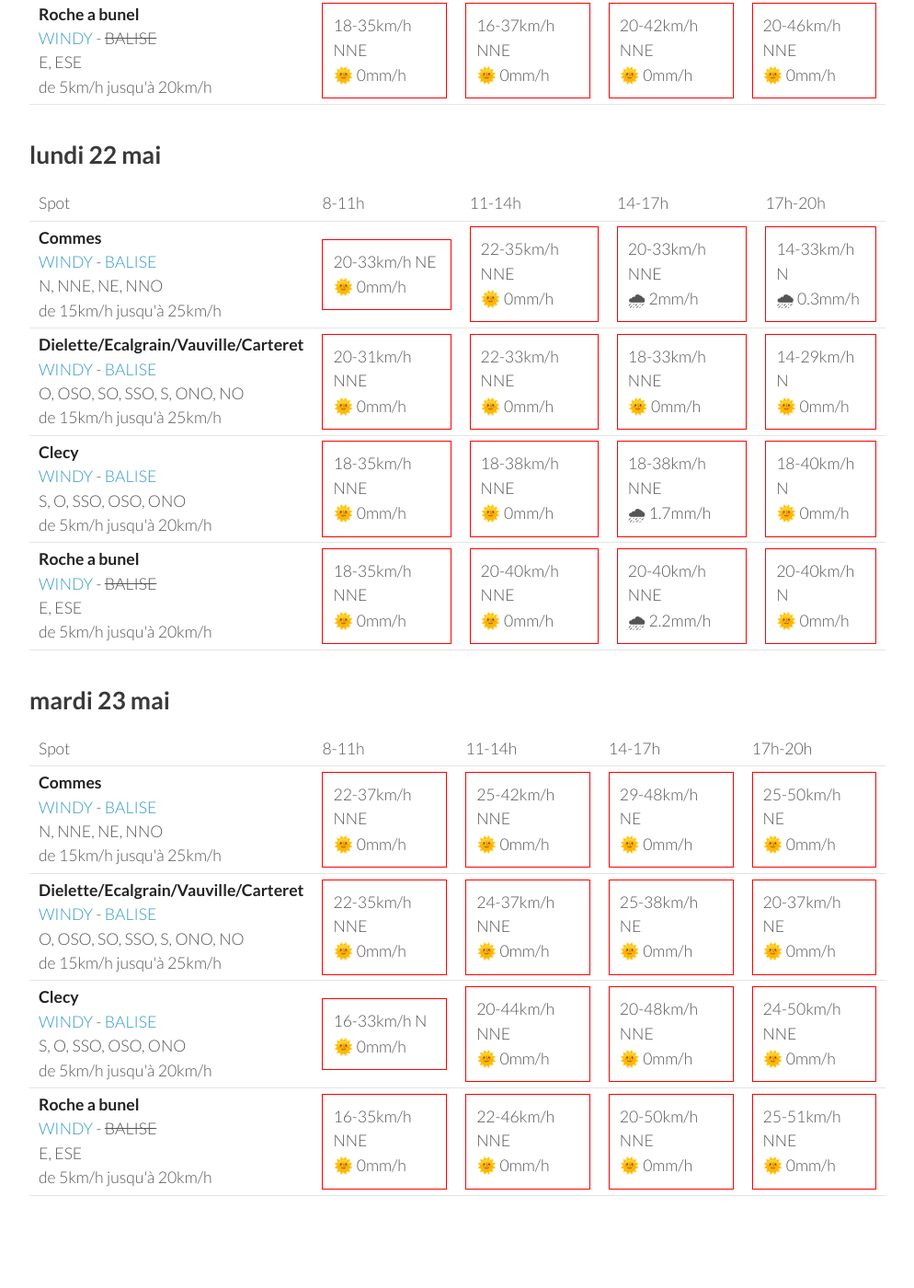
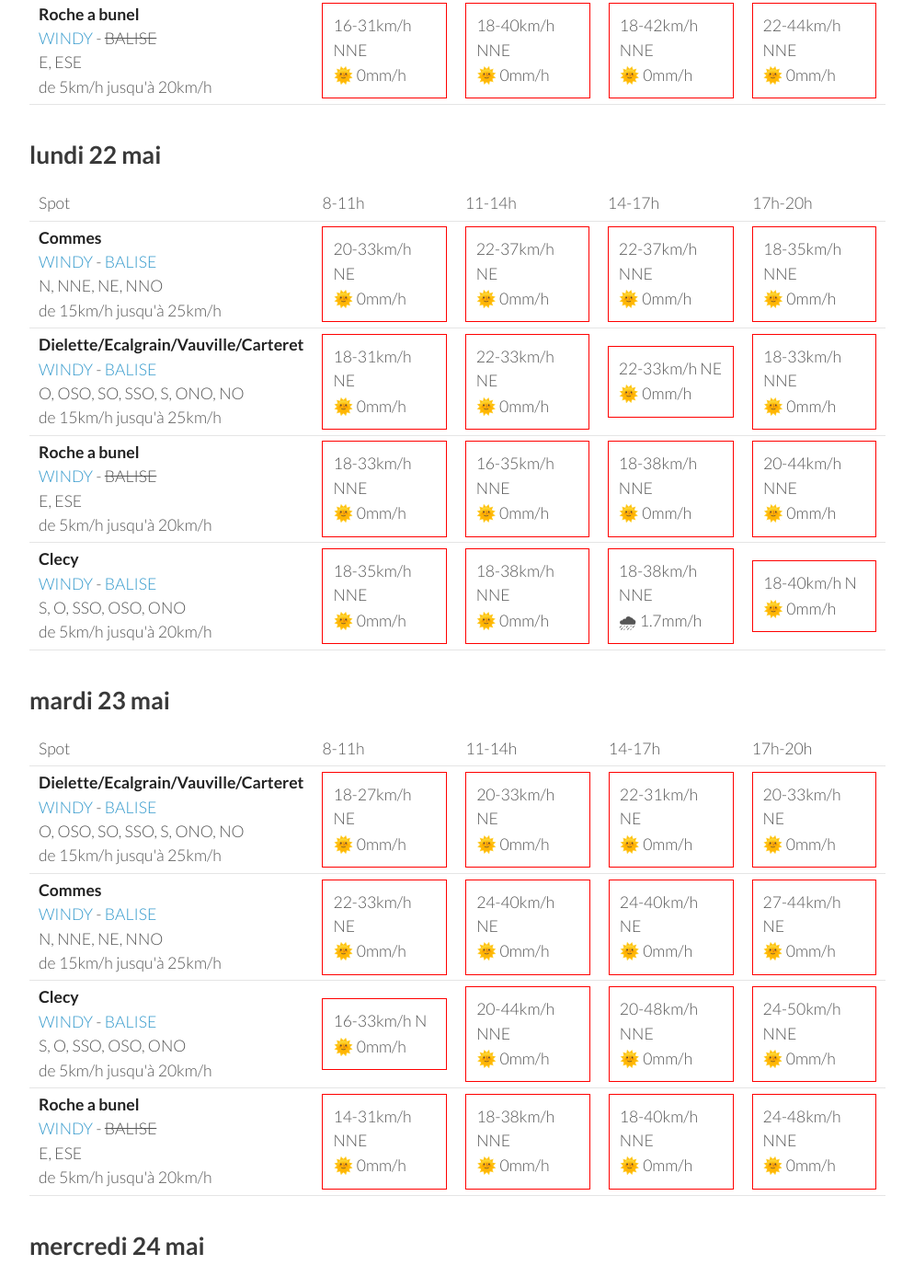
Before and after one commit to parapente-dans-le-nord/parapente-dans-le-nord.github.io, a Jekyll site: the page built from normandie.markdown, in a window 1280 px wide and 1400 px high, scrolled down 1909 px. Shown: the whole window at 92% size, without its empty margins (26-1020 px from the left). Built offline with Jekyll 4.4.1, drawn with Linux system fonts in a browser that asks for light colours; some of the changed text lies outside the part shown.

Commit message:
update index.markdown

```diff
--- a/normandie.markdown
+++ b/normandie.markdown
@@ -34,17 +34,17 @@ page mise à jour le vendredi 19 mai 06:46
 <tr>
         <td><strong>Dielette/Ecalgrain/Vauville/Carteret</strong><br><a href="https://windy.com/49.650/-1.856?49.243,-1.856,8">WINDY</a> - <span class=""><a href="http://www.balisemeteo.com/balise.php?idBalise=81">BALISE</a> </span><br> <span class="vent-favorable">O, OSO, SO, SSO, S, ONO, NO</span><br><span class="force-vent">de 15km/h jusqu'à 25km/h</span> </td>
 
-            <td><div class="not-flyable"><p>11-16km/h N</p><p>🌞 0mm/h</p></div></td>
-            <td><div class="not-flyable"><p>11-18km/h NNE</p><p>🌞 0mm/h</p></div></td>
-            <td><div class="not-flyable"><p>14-22km/h NE</p><p>🌞 0mm/h</p></div></td>
-            <td><div class="not-flyable"><p>14-24km/h NE</p><p>🌞 0mm/h</p></div></td>
+            <td><div class="not-flyable"><p>5-9km/h NNO</p><p>🌞 0mm/h</p></div></td>
+            <td><div class="not-flyable"><p>9-18km/h N</p><p>🌞 0mm/h</p></div></td>
+            <td><div class="not-flyable"><p>14-27km/h NE</p><p>🌞 0mm/h</p></div></td>
+            <td><div class="not-flyable"><p>18-31km/h ENE</p><p>🌞 0mm/h</p></div></td>
 
 
     </tr>
 <tr>
         <td><strong>Clecy</strong><br><a href="https://windy.com/48.929/-0.470?48.516,-0.470,8">WINDY</a> - <span class=""><a href="http://www.balisemeteo.com/balise.php?idBalise=122">BALISE</a> </span><br> <span class="vent-favorable">S, O, SSO, OSO, ONO</span><br><span class="force-vent">de 5km/h jusqu'à 20km/h</span> </td>
 
-            <td><div class="not-flyable"><p>9-16km/h N</p><p>🌞 0mm/h</p></div></td>
+            <td><div class="not-flyable"><p>9-18km/h N</p><p>🌞 0mm/h</p></div></td>
             <td><div class="not-flyable"><p>14-29km/h N</p><p>🌞 0mm/h</p></div></td>
             <td><div class="not-flyable"><p>16-33km/h N</p><p>🌞 0mm/h</p></div></td>
             <td><div class="not-flyable"><p>20-38km/h N</p><p>🌞 0mm/h</p></div></td>
@@ -80,10 +80,10 @@ page mise à jour le vendredi 19 mai 06:46
 <tr>
         <td><strong>Dielette/Ecalgrain/Vauville/Carteret</strong><br><a href="https://windy.com/49.650/-1.856?49.243,-1.856,8">WINDY</a> - <span class=""><a href="http://www.balisemeteo.com/balise.php?idBalise=81">BALISE</a> </span><br> <span class="vent-favorable">O, OSO, SO, SSO, S, ONO, NO</span><br><span class="force-vent">de 15km/h jusqu'à 25km/h</span> </td>
 
-            <td><div class="not-flyable"><p>22-31km/h NE</p><p>🌞 0mm/h</p></div></td>
-            <td><div class="not-flyable"><p>22-33km/h NE</p><p>🌞 0mm/h</p></div></td>
-            <td><div class="not-flyable"><p>22-33km/h NNE</p><p>🌞 0mm/h</p></div></td>
-            <td><div class="not-flyable"><p>25-38km/h NE</p><p>🌞 0mm/h</p></div></td>
+            <td><div class="not-flyable"><p>22-40km/h NE</p><p>🌞 0mm/h</p></div></td>
+            <td><div class="not-flyable"><p>22-38km/h NE</p><p>🌞 0mm/h</p></div></td>
+            <td><div class="not-flyable"><p>22-38km/h NE</p><p>🌞 0mm/h</p></div></td>
+            <td><div class="not-flyable"><p>18-35km/h NNE</p><p>🌞 0mm/h</p></div></td>
 
 
     </tr>
@@ -134,12 +134,22 @@ page mise à jour le vendredi 19 mai 06:46
       <td>17h-20h</td>
     </tr>
 <tr>
+        <td><strong>Commes</strong><br><a href="https://windy.com/49.346/-0.726?48.936,-0.726,8">WINDY</a> - <span class=""><a href="http://www.balisemeteo.com/balise.php?idBalise=158">BALISE</a> </span><br> <span class="vent-favorable">N, NNE, NE, NNO</span><br><span class="force-vent">de 15km/h jusqu'à 25km/h</span> </td>
+
+            <td><div class="not-flyable"><p>24-37km/h NE</p><p>🌞 0mm/h</p></div></td>
+            <td><div class="not-flyable"><p>25-40km/h NNE</p><p>🌞 0mm/h</p></div></td>
+            <td><div class="not-flyable"><p>24-42km/h NNE</p><p>🌞 0mm/h</p></div></td>
+            <td><div class="not-flyable"><p>24-40km/h NE</p><p>🌞 0mm/h</p></div></td>
+
+
+    </tr>
+<tr>
         <td><strong>Dielette/Ecalgrain/Vauville/Carteret</strong><br><a href="https://windy.com/49.650/-1.856?49.243,-1.856,8">WINDY</a> - <span class=""><a href="http://www.balisemeteo.com/balise.php?idBalise=81">BALISE</a> </span><br> <span class="vent-favorable">O, OSO, SO, SSO, S, ONO, NO</span><br><span class="force-vent">de 15km/h jusqu'à 25km/h</span> </td>
 
-            <td><div class="not-flyable"><p>22-31km/h NNE</p><p>🌞 0mm/h</p></div></td>
-            <td><div class="not-flyable"><p>24-37km/h NE</p><p>🌞 0mm/h</p></div></td>
-            <td><div class="not-flyable"><p>22-37km/h NE</p><p>🌞 0mm/h</p></div></td>
-            <td><div class="not-flyable"><p>20-33km/h NE</p><p>🌞 0mm/h</p></div></td>
+            <td><div class="not-flyable"><p>22-33km/h NNE</p><p>🌞 0mm/h</p></div></td>
+            <td><div class="not-flyable"><p>24-35km/h NE</p><p>🌞 0mm/h</p></div></td>
+            <td><div class="not-flyable"><p>22-35km/h NE</p><p>🌞 0mm/h</p></div></td>
+            <td><div class="not-flyable"><p>18-33km/h NE</p><p>🌞 0mm/h</p></div></td>
 
 
     </tr>
@@ -154,22 +164,12 @@ page mise à jour le vendredi 19 mai 06:46
 
     </tr>
 <tr>
-        <td><strong>Commes</strong><br><a href="https://windy.com/49.346/-0.726?48.936,-0.726,8">WINDY</a> - <span class=""><a href="http://www.balisemeteo.com/balise.php?idBalise=158">BALISE</a> </span><br> <span class="vent-favorable">N, NNE, NE, NNO</span><br><span class="force-vent">de 15km/h jusqu'à 25km/h</span> </td>
-
-            <td><div class="not-flyable"><p>22-37km/h NE</p><p>🌞 0mm/h</p></div></td>
-            <td><div class="not-flyable"><p>22-37km/h NE</p><p>🌞 0mm/h</p></div></td>
-            <td><div class="not-flyable"><p>25-42km/h NE</p><p>🌞 0mm/h</p></div></td>
-            <td><div class="not-flyable"><p>24-44km/h NE</p><p>🌞 0mm/h</p></div></td>
-
-
-    </tr>
-<tr>
         <td><strong>Roche a bunel</strong><br><a href="https://windy.com/48.993/-0.499?48.580,-0.499,8">WINDY</a> - <span class="no-balise"> BALISE </span><br> <span class="vent-favorable">E, ESE</span><br><span class="force-vent">de 5km/h jusqu'à 20km/h</span> </td>
 
-            <td><div class="not-flyable"><p>18-35km/h NNE</p><p>🌞 0mm/h</p></div></td>
-            <td><div class="not-flyable"><p>16-37km/h NNE</p><p>🌞 0mm/h</p></div></td>
-            <td><div class="not-flyable"><p>20-42km/h NNE</p><p>🌞 0mm/h</p></div></td>
-            <td><div class="not-flyable"><p>20-46km/h NNE</p><p>🌞 0mm/h</p></div></td>
+            <td><div class="not-flyable"><p>16-31km/h NNE</p><p>🌞 0mm/h</p></div></td>
+            <td><div class="not-flyable"><p>18-40km/h NNE</p><p>🌞 0mm/h</p></div></td>
+            <td><div class="not-flyable"><p>18-42km/h NNE</p><p>🌞 0mm/h</p></div></td>
+            <td><div class="not-flyable"><p>22-44km/h NNE</p><p>🌞 0mm/h</p></div></td>
 
 
     </tr>
@@ -193,19 +193,29 @@ page mise à jour le vendredi 19 mai 06:46
         <td><strong>Commes</strong><br><a href="https://windy.com/49.346/-0.726?48.936,-0.726,8">WINDY</a> - <span class=""><a href="http://www.balisemeteo.com/balise.php?idBalise=158">BALISE</a> </span><br> <span class="vent-favorable">N, NNE, NE, NNO</span><br><span class="force-vent">de 15km/h jusqu'à 25km/h</span> </td>
 
             <td><div class="not-flyable"><p>20-33km/h NE</p><p>🌞 0mm/h</p></div></td>
-            <td><div class="not-flyable"><p>22-35km/h NNE</p><p>🌞 0mm/h</p></div></td>
-            <td><div class="not-flyable"><p>20-33km/h NNE</p><p>🌧 2mm/h</p></div></td>
-            <td><div class="not-flyable"><p>14-33km/h N</p><p>🌧 0.3mm/h</p></div></td>
+            <td><div class="not-flyable"><p>22-37km/h NE</p><p>🌞 0mm/h</p></div></td>
+            <td><div class="not-flyable"><p>22-37km/h NNE</p><p>🌞 0mm/h</p></div></td>
+            <td><div class="not-flyable"><p>18-35km/h NNE</p><p>🌞 0mm/h</p></div></td>
 
 
     </tr>
 <tr>
         <td><strong>Dielette/Ecalgrain/Vauville/Carteret</strong><br><a href="https://windy.com/49.650/-1.856?49.243,-1.856,8">WINDY</a> - <span class=""><a href="http://www.balisemeteo.com/balise.php?idBalise=81">BALISE</a> </span><br> <span class="vent-favorable">O, OSO, SO, SSO, S, ONO, NO</span><br><span class="force-vent">de 15km/h jusqu'à 25km/h</span> </td>
 
-            <td><div class="not-flyable"><p>20-31km/h NNE</p><p>🌞 0mm/h</p></div></td>
-            <td><div class="not-flyable"><p>22-33km/h NNE</p><p>🌞 0mm/h</p></div></td>
+            <td><div class="not-flyable"><p>18-31km/h NE</p><p>🌞 0mm/h</p></div></td>
+            <td><div class="not-flyable"><p>22-33km/h NE</p><p>🌞 0mm/h</p></div></td>
+            <td><div class="not-flyable"><p>22-33km/h NE</p><p>🌞 0mm/h</p></div></td>
             <td><div class="not-flyable"><p>18-33km/h NNE</p><p>🌞 0mm/h</p></div></td>
-            <td><div class="not-flyable"><p>14-29km/h N</p><p>🌞 0mm/h</p></div></td>
+
+
+    </tr>
+<tr>
+        <td><strong>Roche a bunel</strong><br><a href="https://windy.com/48.993/-0.499?48.580,-0.499,8">WINDY</a> - <span class="no-balise"> BALISE </span><br> <span class="vent-favorable">E, ESE</span><br><span class="force-vent">de 5km/h jusqu'à 20km/h</span> </td>
+
+            <td><div class="not-flyable"><p>18-33km/h NNE</p><p>🌞 0mm/h</p></div></td>
+            <td><div class="not-flyable"><p>16-35km/h NNE</p><p>🌞 0mm/h</p></div></td>
+            <td><div class="not-flyable"><p>18-38km/h NNE</p><p>🌞 0mm/h</p></div></td>
+            <td><div class="not-flyable"><p>20-44km/h NNE</p><p>🌞 0mm/h</p></div></td>
 
 
     </tr>
@@ -216,16 +226,6 @@ page mise à jour le vendredi 19 mai 06:46
             <td><div class="not-flyable"><p>18-38km/h NNE</p><p>🌞 0mm/h</p></div></td>
             <td><div class="not-flyable"><p>18-38km/h NNE</p><p>🌧 1.7mm/h</p></div></td>
             <td><div class="not-flyable"><p>18-40km/h N</p><p>🌞 0mm/h</p></div></td>
-
-
-    </tr>
-<tr>
-        <td><strong>Roche a bunel</strong><br><a href="https://windy.com/48.993/-0.499?48.580,-0.499,8">WINDY</a> - <span class="no-balise"> BALISE </span><br> <span class="vent-favorable">E, ESE</span><br><span class="force-vent">de 5km/h jusqu'à 20km/h</span> </td>
-
-            <td><div class="not-flyable"><p>18-35km/h NNE</p><p>🌞 0mm/h</p></div></td>
-            <td><div class="not-flyable"><p>20-40km/h NNE</p><p>🌞 0mm/h</p></div></td>
-            <td><div class="not-flyable"><p>20-40km/h NNE</p><p>🌧 2.2mm/h</p></div></td>
-            <td><div class="not-flyable"><p>20-40km/h N</p><p>🌞 0mm/h</p></div></td>
 
 
     </tr>
@@ -246,22 +246,22 @@ page mise à jour le vendredi 19 mai 06:46
       <td>17h-20h</td>
     </tr>
 <tr>
-        <td><strong>Commes</strong><br><a href="https://windy.com/49.346/-0.726?48.936,-0.726,8">WINDY</a> - <span class=""><a href="http://www.balisemeteo.com/balise.php?idBalise=158">BALISE</a> </span><br> <span class="vent-favorable">N, NNE, NE, NNO</span><br><span class="force-vent">de 15km/h jusqu'à 25km/h</span> </td>
+        <td><strong>Dielette/Ecalgrain/Vauville/Carteret</strong><br><a href="https://windy.com/49.650/-1.856?49.243,-1.856,8">WINDY</a> - <span class=""><a href="http://www.balisemeteo.com/balise.php?idBalise=81">BALISE</a> </span><br> <span class="vent-favorable">O, OSO, SO, SSO, S, ONO, NO</span><br><span class="force-vent">de 15km/h jusqu'à 25km/h</span> </td>
 
-            <td><div class="not-flyable"><p>22-37km/h NNE</p><p>🌞 0mm/h</p></div></td>
-            <td><div class="not-flyable"><p>25-42km/h NNE</p><p>🌞 0mm/h</p></div></td>
-            <td><div class="not-flyable"><p>29-48km/h NE</p><p>🌞 0mm/h</p></div></td>
-            <td><div class="not-flyable"><p>25-50km/h NE</p><p>🌞 0mm/h</p></div></td>
+            <td><div class="not-flyable"><p>18-27km/h NE</p><p>🌞 0mm/h</p></div></td>
+            <td><div class="not-flyable"><p>20-33km/h NE</p><p>🌞 0mm/h</p></div></td>
+            <td><div class="not-flyable"><p>22-31km/h NE</p><p>🌞 0mm/h</p></div></td>
+            <td><div class="not-flyable"><p>20-33km/h NE</p><p>🌞 0mm/h</p></div></td>
 
 
     </tr>
 <tr>
-        <td><strong>Dielette/Ecalgrain/Vauville/Carteret</strong><br><a href="https://windy.com/49.650/-1.856?49.243,-1.856,8">WINDY</a> - <span class=""><a href="http://www.balisemeteo.com/balise.php?idBalise=81">BALISE</a> </span><br> <span class="vent-favorable">O, OSO, SO, SSO, S, ONO, NO</span><br><span class="force-vent">de 15km/h jusqu'à 25km/h</span> </td>
+        <td><strong>Commes</strong><br><a href="https://windy.com/49.346/-0.726?48.936,-0.726,8">WINDY</a> - <span class=""><a href="http://www.balisemeteo.com/balise.php?idBalise=158">BALISE</a> </span><br> <span class="vent-favorable">N, NNE, NE, NNO</span><br><span class="force-vent">de 15km/h jusqu'à 25km/h</span> </td>
 
-            <td><div class="not-flyable"><p>22-35km/h NNE</p><p>🌞 0mm/h</p></div></td>
-            <td><div class="not-flyable"><p>24-37km/h NNE</p><p>🌞 0mm/h</p></div></td>
-            <td><div class="not-flyable"><p>25-38km/h NE</p><p>🌞 0mm/h</p></div></td>
-            <td><div class="not-flyable"><p>20-37km/h NE</p><p>🌞 0mm/h</p></div></td>
+            <td><div class="not-flyable"><p>22-33km/h NE</p><p>🌞 0mm/h</p></div></td>
+            <td><div class="not-flyable"><p>24-40km/h NE</p><p>🌞 0mm/h</p></div></td>
+            <td><div class="not-flyable"><p>24-40km/h NE</p><p>🌞 0mm/h</p></div></td>
+            <td><div class="not-flyable"><p>27-44km/h NE</p><p>🌞 0mm/h</p></div></td>
 
 
     </tr>
@@ -278,10 +278,10 @@ page mise à jour le vendredi 19 mai 06:46
 <tr>
         <td><strong>Roche a bunel</strong><br><a href="https://windy.com/48.993/-0.499?48.580,-0.499,8">WINDY</a> - <span class="no-balise"> BALISE </span><br> <span class="vent-favorable">E, ESE</span><br><span class="force-vent">de 5km/h jusqu'à 20km/h</span> </td>
 
-            <td><div class="not-flyable"><p>16-35km/h NNE</p><p>🌞 0mm/h</p></div></td>
-            <td><div class="not-flyable"><p>22-46km/h NNE</p><p>🌞 0mm/h</p></div></td>
-            <td><div class="not-flyable"><p>20-50km/h NNE</p><p>🌞 0mm/h</p></div></td>
-            <td><div class="not-flyable"><p>25-51km/h NNE</p><p>🌞 0mm/h</p></div></td>
+            <td><div class="not-flyable"><p>14-31km/h NNE</p><p>🌞 0mm/h</p></div></td>
+            <td><div class="not-flyable"><p>18-38km/h NNE</p><p>🌞 0mm/h</p></div></td>
+            <td><div class="not-flyable"><p>18-40km/h NNE</p><p>🌞 0mm/h</p></div></td>
+            <td><div class="not-flyable"><p>24-48km/h NNE</p><p>🌞 0mm/h</p></div></td>
 
 
     </tr>
@@ -289,3 +289,49 @@ page mise à jour le vendredi 19 mai 06:46
 </tbody>
 </table>
 {:/}
+## mercredi 24 mai
+
+{::nomarkdown}
+<table>
+  <tbody>
+    <tr>
+      <td>Spot</td>
+      <td>8-11h</td>
+      <td>11-14h</td>
+      <td>14-17h</td>
+      <td>17h-20h</td>
+    </tr>
+<tr>
+        <td><strong>Commes</strong><br><a href="https://windy.com/49.346/-0.726?48.936,-0.726,8">WINDY</a> - <span class=""><a href="http://www.balisemeteo.com/balise.php?idBalise=158">BALISE</a> </span><br> <span class="vent-favorable">N, NNE, NE, NNO</span><br><span class="force-vent">de 15km/h jusqu'à 25km/h</span> </td>
+
+            <td><div class="not-flyable"><p>22-37km/h ENE</p><p>🌞 0mm/h</p></div></td>
+            <td><div class="not-flyable"><p>22-37km/h NE</p><p>🌞 0mm/h</p></div></td>
+            <td><div class="not-flyable"><p>24-38km/h NE</p><p>🌞 0mm/h</p></div></td>
+            <td><div class="not-flyable"><p>22-38km/h NNE</p><p>🌞 0mm/h</p></div></td>
+
+
+    </tr>
+<tr>
+        <td><strong>Dielette/Ecalgrain/Vauville/Carteret</strong><br><a href="https://windy.com/49.650/-1.856?49.243,-1.856,8">WINDY</a> - <span class=""><a href="http://www.balisemeteo.com/balise.php?idBalise=81">BALISE</a> </span><br> <span class="vent-favorable">O, OSO, SO, SSO, S, ONO, NO</span><br><span class="force-vent">de 15km/h jusqu'à 25km/h</span> </td>
+
+            <td><div class="not-flyable"><p>20-29km/h NE</p><p>🌞 0mm/h</p></div></td>
+            <td><div class="not-flyable"><p>22-33km/h NE</p><p>🌞 0mm/h</p></div></td>
+            <td><div class="not-flyable"><p>20-31km/h NE</p><p>🌞 0mm/h</p></div></td>
+            <td><div class="not-flyable"><p>18-31km/h NE</p><p>🌞 0mm/h</p></div></td>
+
+
+    </tr>
+<tr>
+        <td><strong>Roche a bunel</strong><br><a href="https://windy.com/48.993/-0.499?48.580,-0.499,8">WINDY</a> - <span class="no-balise"> BALISE </span><br> <span class="vent-favorable">E, ESE</span><br><span class="force-vent">de 5km/h jusqu'à 20km/h</span> </td>
+
+            <td><div class="not-flyable"><p>14-29km/h NE</p><p>🌞 0mm/h</p></div></td>
+            <td><div class="not-flyable"><p>16-35km/h NE</p><p>🌞 0mm/h</p></div></td>
+            <td><div class="not-flyable"><p>18-40km/h NNE</p><p>🌞 0mm/h</p></div></td>
+            <td><div class="not-flyable"><p>20-42km/h NNE</p><p>🌞 0mm/h</p></div></td>
+
+
+    </tr>
+
+</tbody>
+</table>
+{:/}
```
Also changed, not shown: other parts of normandie.markdown (+1 -1 lines).
